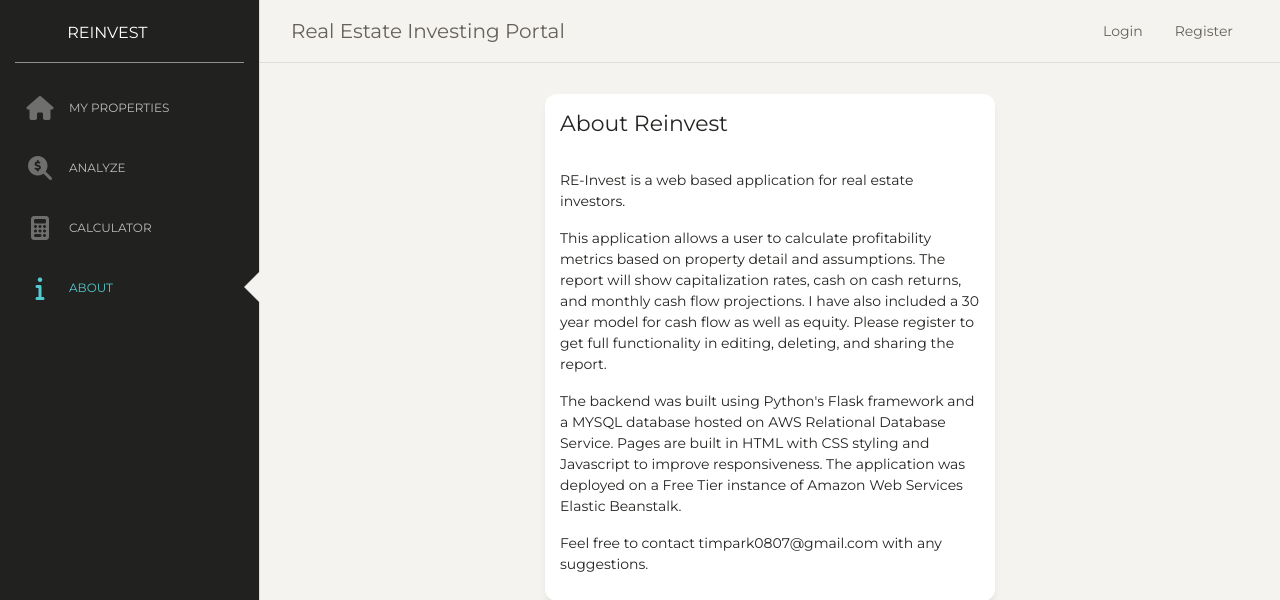
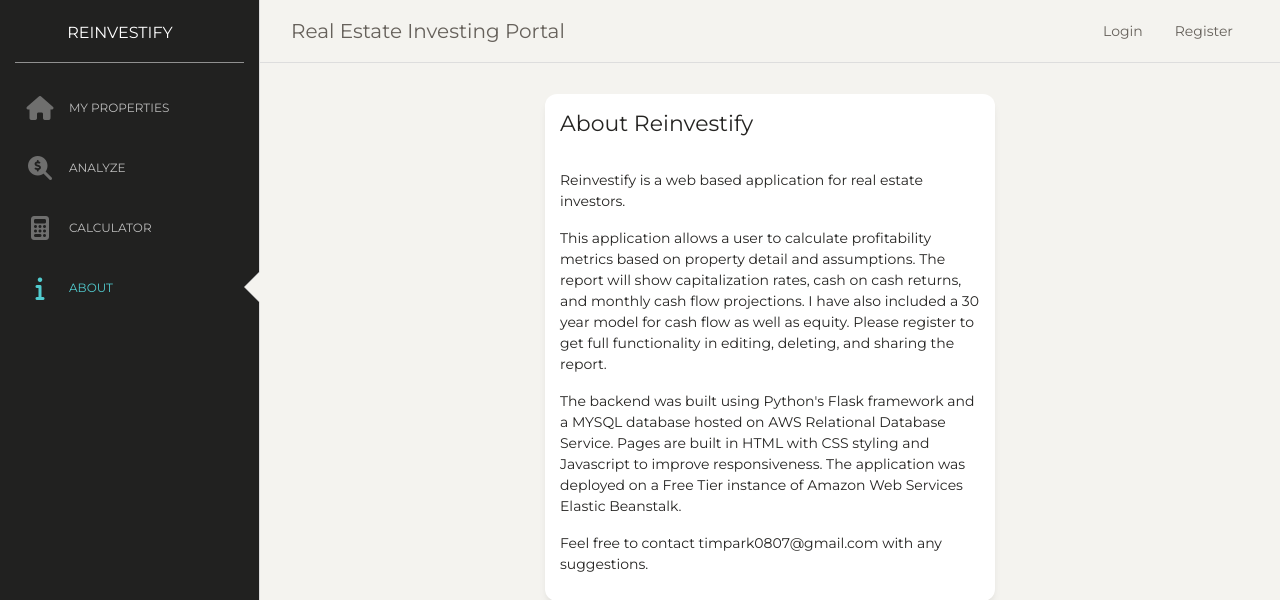
Before and after one commit to timpark0807/reinvestify, a Flask app: page /about/ in a window 1280 px wide. Shown: the top 600 px of the page. Run offline with Flask 2, Linux system fonts and the light colour scheme; some libraries are stand-ins or nearby versions.

Commit message:
minor wording tweaks

```diff
--- a/realtoranalysis/routes.py
+++ b/realtoranalysis/routes.py
@@ -313,7 +313,7 @@ def post(post_id):
     if post.author != current_user:
         abort(403)
 
-    share_url = "http://127.0.0.1:5000/analyze/" + str(post.id) + "/" + str(post.share)
+    share_url = "http://www.reinvestify.com/analyze/" + str(post.id) + "/" + str(post.share)
 
     property = Calculate(float(post.price),
                          float(post.down),
--- a/realtoranalysis/templates/base.html
+++ b/realtoranalysis/templates/base.html
@@ -4,7 +4,7 @@
   <head>
     <meta charset="utf-8" />
     <meta http-equiv="X-UA-Compatible" content="IE=edge,chrome=1" />
-    <title>REinvest</title>
+    <title>Reinvestify</title>
     <meta content='width=device-width, initial-scale=1.0, maximum-scale=1.0, user-scalable=0, shrink-to-fit=no' name='viewport' />
     <!--     Fonts and icons     -->
     <link href="https://fonts.googleapis.com/css?family=Montserrat:400,700,200" rel="stylesheet" />
@@ -22,7 +22,7 @@
       <div class="sidebar" data-color="black" data-active-color="primary">
         <div class="logo">
           <a href=# class="simple-text logo-mini"></a>
-          <a href="{{ url_for('home') }}" class="simple-text logo-normal">REInvest</a>
+          <a href="{{ url_for('home') }}" class="simple-text logo-normal">Reinvestify</a>
         </div>
 
         <div class="sidebar-wrapper">
--- a/realtoranalysis/templates/home.html
+++ b/realtoranalysis/templates/home.html
@@ -8,14 +8,14 @@
              <div class="col-6">
                     <div class="card spur-card">
                         <div class="card-header">
-                            <h5>About Reinvest</h5>
+                            <h5>About Reinvestify</h5>
                             <div class="spur-card-icon">
                             </div>
                         </div>
                         <div class="card-body ">
                           <div class="content-section">
                               <p>
-                                RE-Invest is a web based application for real estate investors.
+                                Reinvestify is a web based application for real estate investors.
                               </p>
                               <p>
                                 This application allows a user to calculate profitability metrics based on property detail and assumptions.
```
Also changed, not shown: realtoranalysis/templates/analyze.html (+6 -3 lines), README.md.
